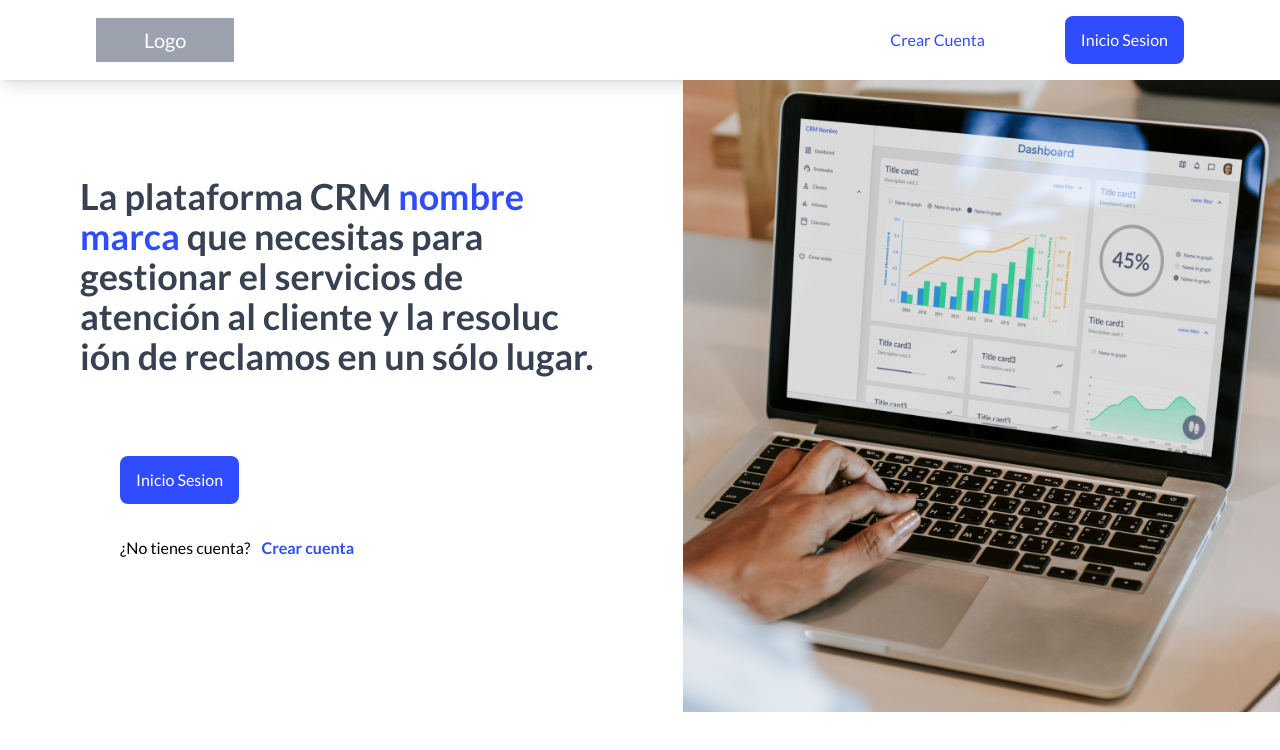
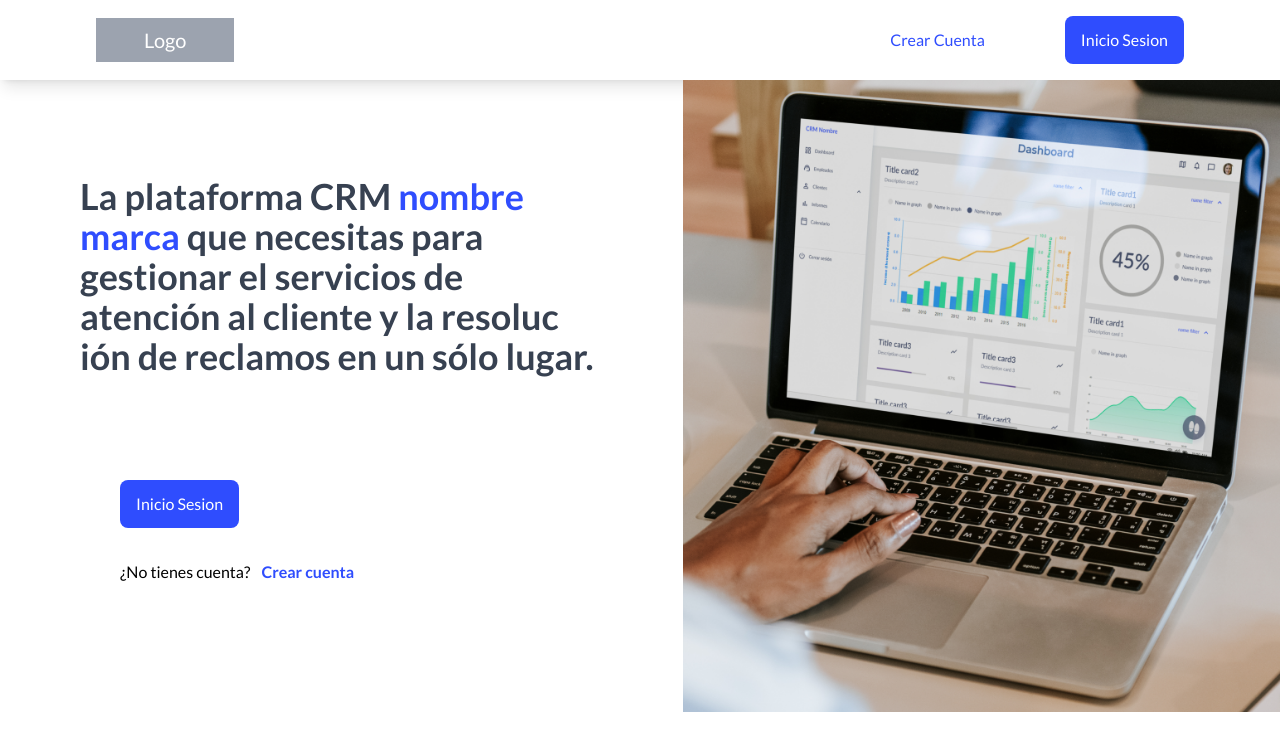
Before and after one commit to JobFashion/front-services-crm, a React (Vite) app: page / in a window 1280 px wide. Shown: the top 750 px of the page. Built offline with nearby package versions, Linux system fonts and the light colour scheme.

Commit message:
Corrections

```diff
--- a/src/pages/home/Home.tsx
+++ b/src/pages/home/Home.tsx
@@ -12,7 +12,7 @@ const Home = () => {
           gestionar el servicios de atención al cliente y la resoluc ión de reclamos en un sólo
           lugar.
         </p>
-        <div className='flex flex-col gap-8 px-10'>
+        <div className='flex flex-col gap-8 px-10 py-6'>
           <Button text='Inicio Sesion' />
           <p>
             ¿No tienes cuenta?{' '}
```
